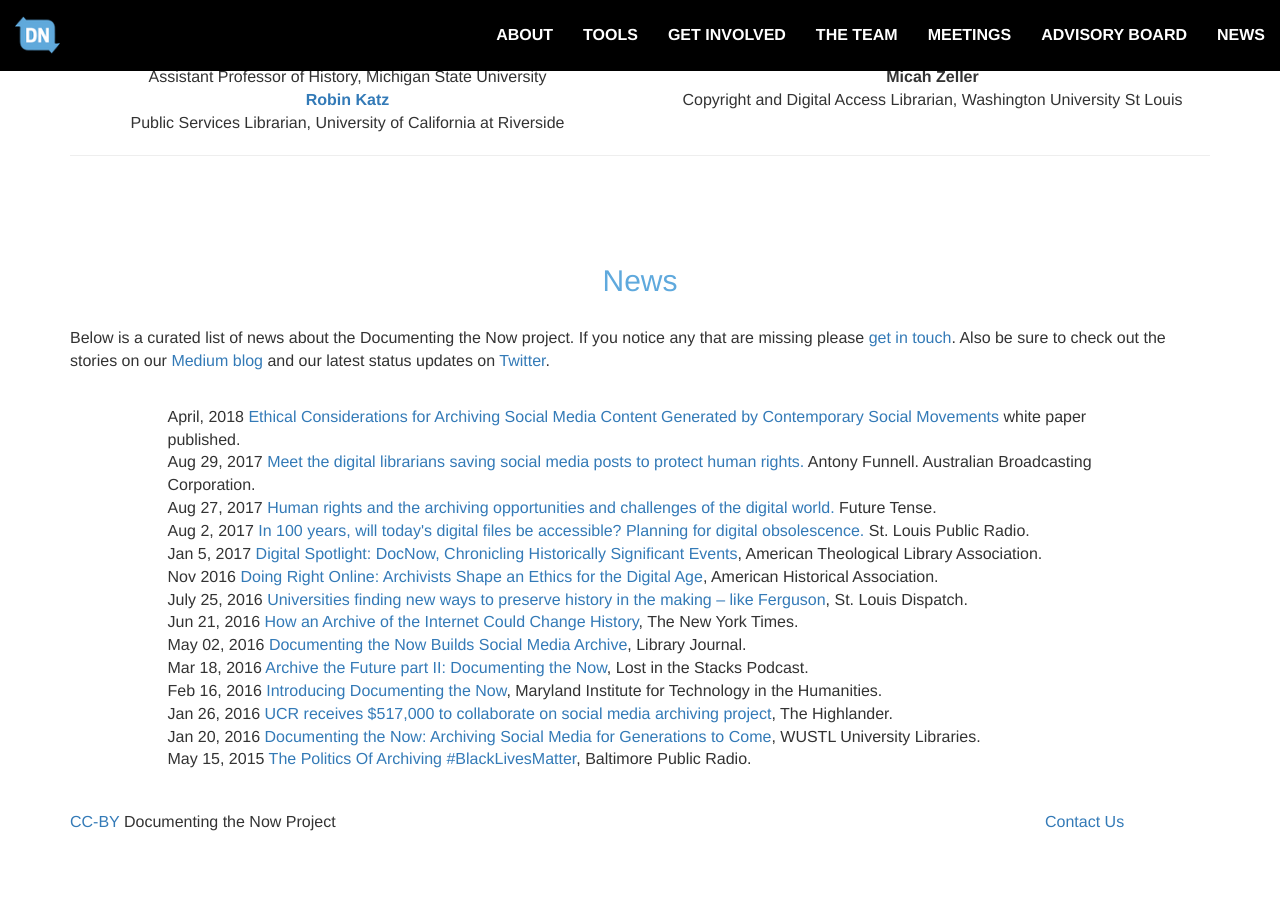
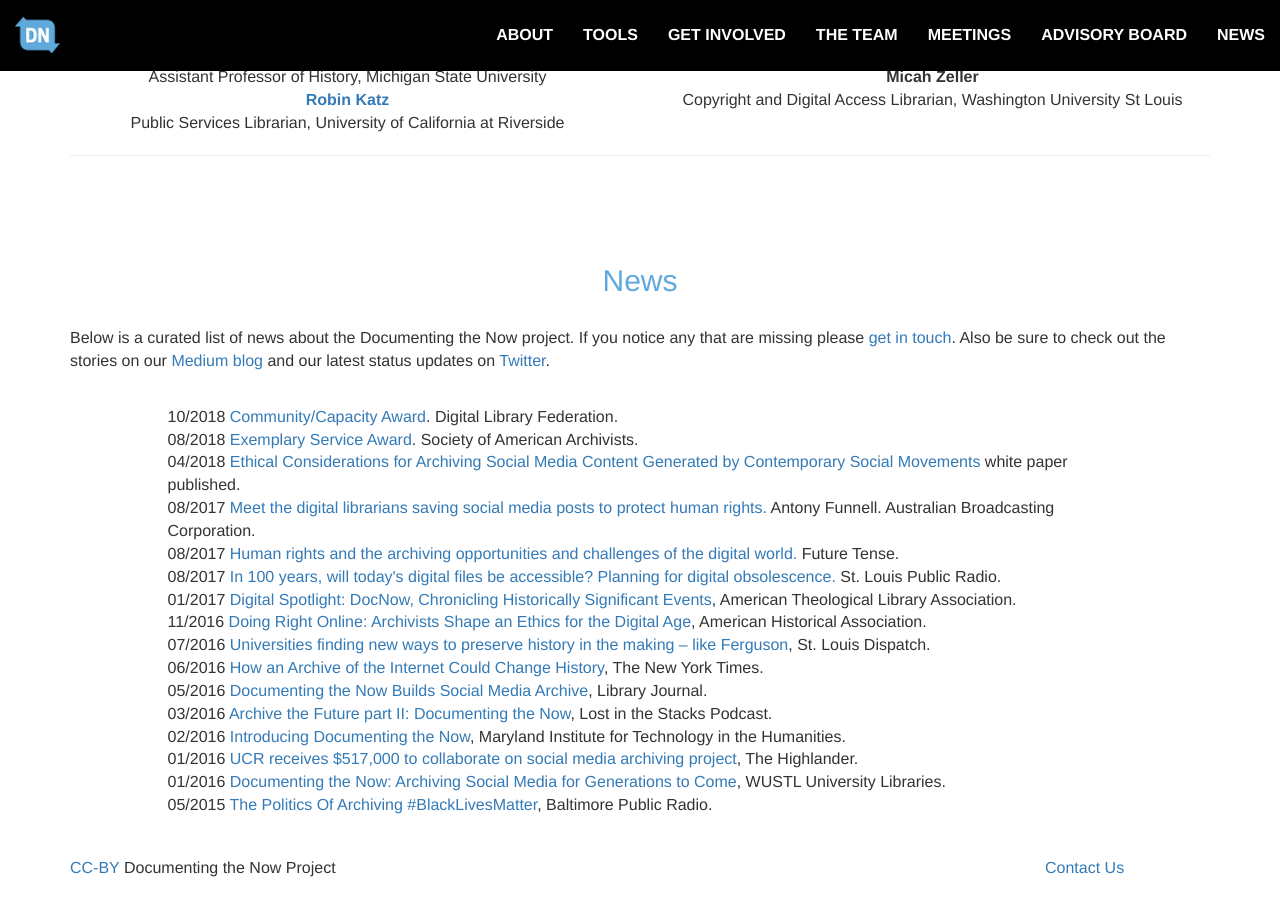
Before and after one commit to DocNow/docnow.github.io, a Jekyll site: the page built from index.html, in a window 1280 px wide and 900 px high, scrolled down 4580 px. Built offline with Jekyll 4.4.1, drawn with Linux system fonts in a browser that asks for light colours; before the commit the page ends 5434 px from its top, so only the background shows below that.

Commit message:
added awards and normalized dates in News

```diff
--- a/index.html
+++ b/index.html
@@ -351,28 +351,34 @@
 
             <div class="row">
                 <div class="col-lg-offset-1 col-lg-10 news-items">
-                  April, 2018 <a href="https://www.docnow.io/docs/docnow-whitepaper-2018.pdf">Ethical Considerations for Archiving Social Media Content Generated by Contemporary Social Movements</a> white paper published.
+                  10/2018 <a href="https://www.diglib.org/announcing-the-2018-dlf-community-capacity-award-winner/">Community/Capacity Award</a>. Digital Library Federation.
                 </div>
                 <div class="col-lg-offset-1 col-lg-10 news-items">
-                  Aug 29, 2017 <a href="http://www.abc.net.au/news/2017-08-29/archivist-as-activist-human-rights-in-a-digital-world/8852068">Meet the digital librarians saving social media posts to protect human rights.</a> Antony Funnell.  Australian Broadcasting Corporation.</a>
+                  08/2018 <a href="https://www2.archivists.org/node/23172">Exemplary Service Award</a>. Society of American Archivists.
                 </div>
                 <div class="col-lg-offset-1 col-lg-10 news-items">
-                  Aug 27, 2017 <a href="http://www.abc.net.au/radionational/programs/futuretense/human-rights-and-the-opportunities-and-challenges-of-the-digita/8827514">Human rights and the archiving opportunities and challenges of the digital world.</a> Future Tense.
+                  04/2018 <a href="https://www.docnow.io/docs/docnow-whitepaper-2018.pdf">Ethical Considerations for Archiving Social Media Content Generated by Contemporary Social Movements</a> white paper published.
                 </div>
                 <div class="col-lg-offset-1 col-lg-10 news-items">
-                  Aug 2, 2017 <a href="http://news.stlpublicradio.org/post/100-years-will-todays-digital-files-be-accessible-planning-digital-obsolescence">In 100 years, will today's digital files be accessible?  Planning for digital obsolescence.</a> St. Louis Public Radio.
+                  08/2017 <a href="http://www.abc.net.au/news/2017-08-29/archivist-as-activist-human-rights-in-a-digital-world/8852068">Meet the digital librarians saving social media posts to protect human rights.</a> Antony Funnell.  Australian Broadcasting Corporation.</a>
                 </div>
                 <div class="col-lg-offset-1 col-lg-10 news-items">
-                Jan 5, 2017 <a href="https://newsletter.atla.com/2017/digital-spotlight-docnow-chronicling-historically-significant-events/" target="_blank">Digital Spotlight: DocNow, Chronicling Historically Significant Events</a>, American Theological Library Association.<br>
-                  Nov 2016 <a target="_blank" href="https://www.historians.org/publications-and-directories/perspectives-on-history/november-2016/doing-right-online-archivists-shape-an-ethics-for-the-digital-age">  Doing Right Online: Archivists Shape an Ethics for the Digital Age</a>, American Historical Association.<br>
-                  July 25, 2016 <a href="http://www.stltoday.com/news/local/education/universities-finding-new-ways-to-preserve-history-in-the-making/article_d15e43a9-356b-5eb7-be4d-d95887e83ef2.html">Universities finding new ways to preserve history in the making – like Ferguson</a>, St. Louis Dispatch.<br>
-                  Jun 21, 2016 <a href="http://www.nytimes.com/2016/06/26/magazine/how-an-archive-of-the-internet-could-change-history.html?_r=0" target="_blank">How an Archive of the Internet Could Change History</a>, The New York Times.<br>
-                  May 02, 2016 <a href="http://lj.libraryjournal.com/2016/05/digital-content/documenting-the-now-builds-social-media-archive" target="_blank">Documenting the Now Builds Social Media Archive</a>, Library Journal.<br>
-                  Mar 18, 2016 <a href="https://smartech.gatech.edu/handle/1853/54621" target="_blank">Archive the Future part II: Documenting the Now</a>, Lost in the Stacks Podcast.<br>
-                  Feb 16, 2016 <a href="http://mith.umd.edu/introducing-documenting-the-now/" target="_blank">Introducing Documenting the Now</a>, Maryland Institute for Technology in the Humanities.<br>
-                  Jan 26, 2016 <a href="http://www.highlandernews.org/22196/ucr-receives-517000-to-collaborate-on-social-media-archiving-project/" target="_blank">UCR receives $517,000 to collaborate on social media archiving project</a>, The Highlander.<br>
-                  Jan 20, 2016 <a href="http://library.wustl.edu/8497-2/" target="_blank">Documenting the Now: Archiving Social Media for Generations to Come</a>, WUSTL University Libraries.<br>
-                  May 15, 2015 <a href="http://wypr.org/post/politics-archiving-blacklivesmatter">The Politics Of Archiving #BlackLivesMatter</a>, Baltimore Public Radio.<br>
+                  08/2017 <a href="http://www.abc.net.au/radionational/programs/futuretense/human-rights-and-the-opportunities-and-challenges-of-the-digita/8827514">Human rights and the archiving opportunities and challenges of the digital world.</a> Future Tense.
+                </div>
+                <div class="col-lg-offset-1 col-lg-10 news-items">
+                  08/2017 <a href="http://news.stlpublicradio.org/post/100-years-will-todays-digital-files-be-accessible-planning-digital-obsolescence">In 100 years, will today's digital files be accessible?  Planning for digital obsolescence.</a> St. Louis Public Radio.
+                </div>
+                <div class="col-lg-offset-1 col-lg-10 news-items">
+                  01/2017 <a href="https://newsletter.atla.com/2017/digital-spotlight-docnow-chronicling-historically-significant-events/" target="_blank">Digital Spotlight: DocNow, Chronicling Historically Significant Events</a>, American Theological Library Association.<br>
+                  11/2016 <a target="_blank" href="https://www.historians.org/publications-and-directories/perspectives-on-history/november-2016/doing-right-online-archivists-shape-an-ethics-for-the-digital-age">  Doing Right Online: Archivists Shape an Ethics for the Digital Age</a>, American Historical Association.<br>
+                  07/2016 <a href="http://www.stltoday.com/news/local/education/universities-finding-new-ways-to-preserve-history-in-the-making/article_d15e43a9-356b-5eb7-be4d-d95887e83ef2.html">Universities finding new ways to preserve history in the making – like Ferguson</a>, St. Louis Dispatch.<br>
+                  06/2016 <a href="http://www.nytimes.com/2016/06/26/magazine/how-an-archive-of-the-internet-could-change-history.html?_r=0" target="_blank">How an Archive of the Internet Could Change History</a>, The New York Times.<br>
+                  05/2016 <a href="http://lj.libraryjournal.com/2016/05/digital-content/documenting-the-now-builds-social-media-archive" target="_blank">Documenting the Now Builds Social Media Archive</a>, Library Journal.<br>
+                  03/2016 <a href="https://smartech.gatech.edu/handle/1853/54621" target="_blank">Archive the Future part II: Documenting the Now</a>, Lost in the Stacks Podcast.<br>
+                  02/2016 <a href="http://mith.umd.edu/introducing-documenting-the-now/" target="_blank">Introducing Documenting the Now</a>, Maryland Institute for Technology in the Humanities.<br>
+                  01/2016 <a href="http://www.highlandernews.org/22196/ucr-receives-517000-to-collaborate-on-social-media-archiving-project/" target="_blank">UCR receives $517,000 to collaborate on social media archiving project</a>, The Highlander.<br>
+                  01/2016 <a href="http://library.wustl.edu/8497-2/" target="_blank">Documenting the Now: Archiving Social Media for Generations to Come</a>, WUSTL University Libraries.<br>
+                  05/2015 <a href="http://wypr.org/post/politics-archiving-blacklivesmatter">The Politics Of Archiving #BlackLivesMatter</a>, Baltimore Public Radio.<br>
               </div>
           </section>
     </div>
```
